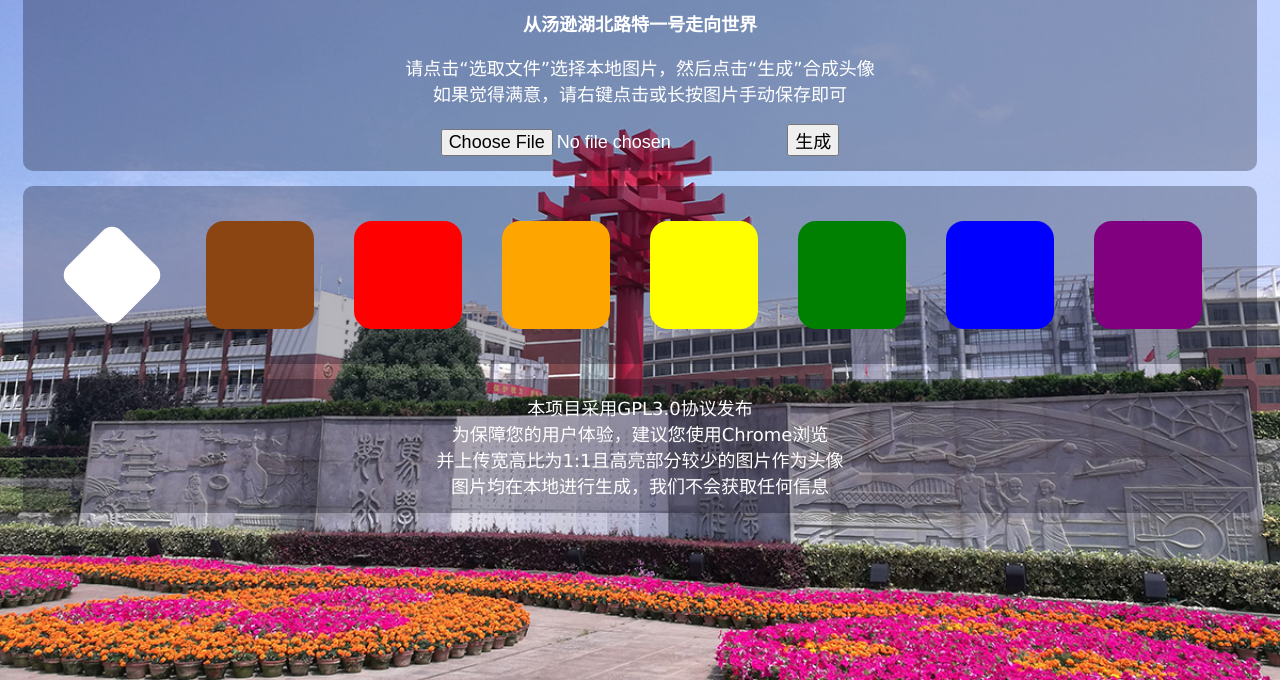
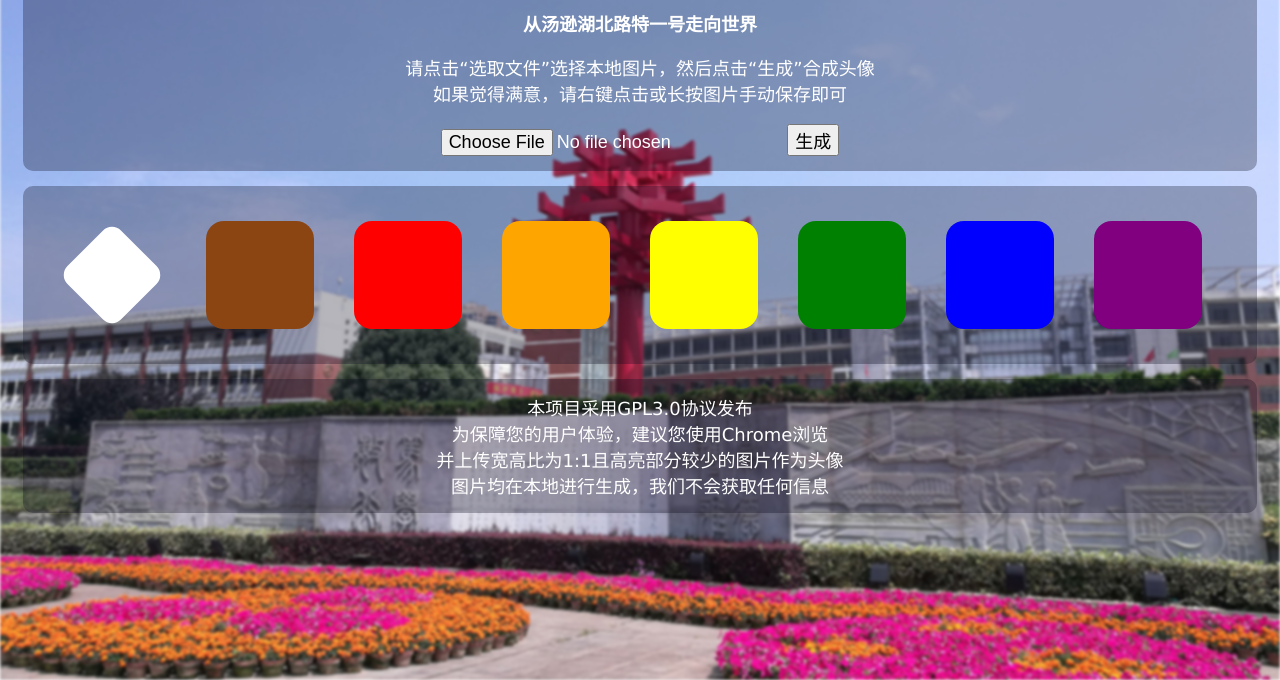
Before and after one commit to qingxihuayi/qingxihuayi.github.io, a plain HTML site: page index.html in a window 1280 px wide. Shown: the part 120-800 px from the top of the page. Drawn offline with nearby package versions, Linux system fonts and the light colour scheme.

Commit message:
Background

```diff
--- a/index.html
+++ b/index.html
@@ -12,15 +12,22 @@ body {
 	color: #FFF;
 	text-align: center;
 	font-size: large;
+}
+.bg {
+	position: fixed;
+	left: 0px;
+	top: 0px;
+	width: 100%;
+	height: 100%;
+	z-index: -1;
 	background-attachment: fixed;
 	background-image: url("/images/huayi.jpg");
 	background-repeat: no-repeat;
 	background-size: cover;
 	background-position: center;
-	/*filter: blur(1.5px);*/
+	filter: blur(1.5px);
 }
 input, button {
-	/*font-size: 30px;*/
 	font-size: large;
 }
 .panel {
@@ -67,6 +74,7 @@ a {
 </head>
 <body>
 <script src="https://cdn.jsdelivr.net/npm/jquery/dist/jquery.min.js"></script>
+<div class="bg"></div>
 <div class="panel">
 	<h1>华师一, 向梦想出发!</h1>
 	<p>
@@ -78,8 +86,7 @@ a {
 	如果觉得满意，请右键点击或长按图片手动保存即可
 	</p>
 	<input id="imageUpload" type="file" accept="image/png,image/gif,image/jpeg,image/bmp"/>
-	<input id="upimage" type="button" onclick="uploadImage()" value="生成">
-	<!--<input id="downimage" type="button" onclick="downloadImage()" value="下载">-->
+	<input id="upimage" type="button" onclick="uploadImage()" value="生成"/>
 </div>
 <div class="panel">
 	<div id="colorbar"></div>
```
